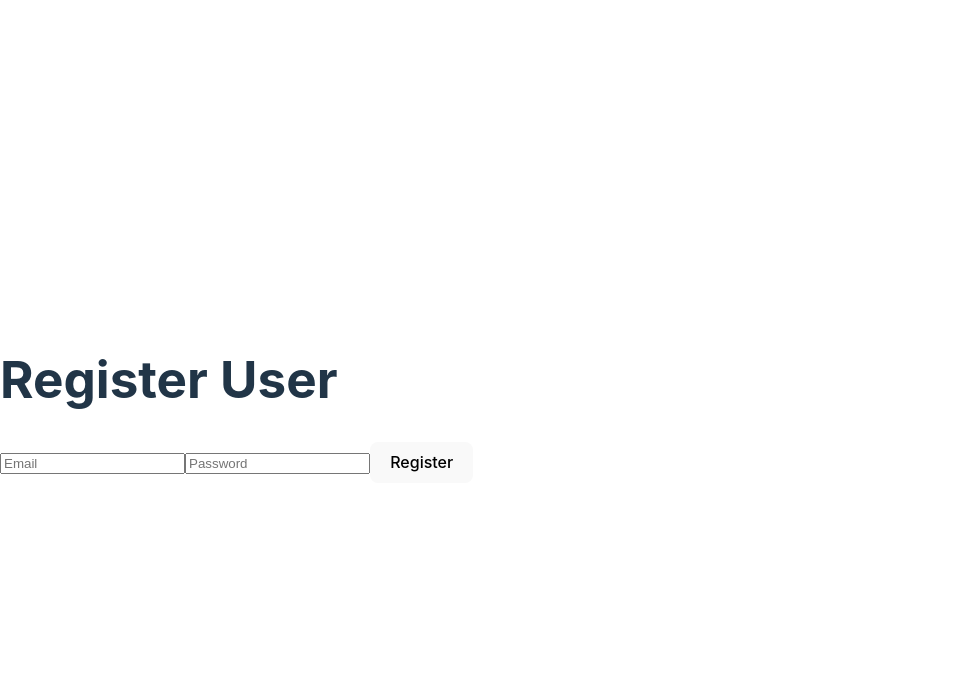
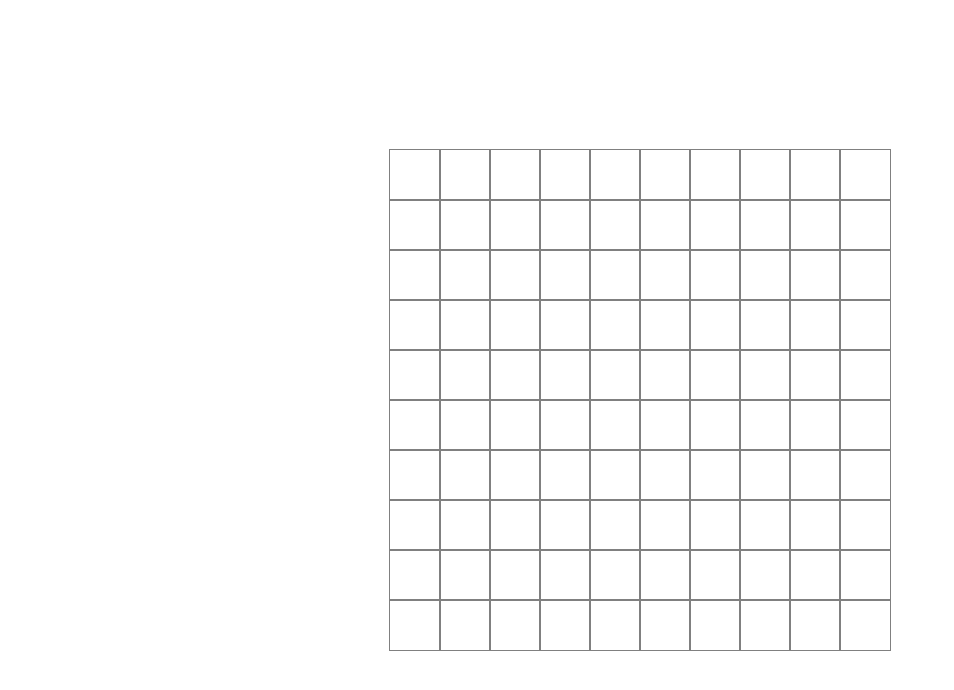
Before and after one commit to aurel1702/GgaAGReactDenoDemo, a React (Vite) app: page / in a window 1280 px wide. Shown: the top 690 px of the page, without its empty margins (0-954 px from the left). Built offline with nearby package versions, Linux system fonts and the light colour scheme.

Commit message:
Different colored head for snek

```diff
--- a/src/App.tsx
+++ b/src/App.tsx
@@ -33,8 +33,8 @@ function App () {
 
     return (
         <div>
-            {/*<Snake/>  gute ui -> kommentieren und entkommentieren  */}
-            {renderSelectedView()}
+            <Snake/>
+            {/*{renderSelectedView()}*/}
         </div>
     );
 }
--- a/src/games/Snake.tsx
+++ b/src/games/Snake.tsx
@@ -1,5 +1,5 @@
 import React, {Component} from "react";
-import "./Style.css"
+import "./Style.css";
 
 const  HEIGHT = 10;
 const  WIDTH  = 10;
@@ -87,7 +87,11 @@ class App extends Component {
 
     update() {
         let newRows = emptyRows();
-        this.state.snake.forEach(element => newRows[element.x][element.y] = 'snake')
+        // this.state.snake.forEach(element => newRows[element.x][element.y] = 'snake')
+        for (let i=0; i <this.state.snake.length; i++) {
+            newRows[this.state.snake[i].x][this.state.snake[i].y] = 'snake';
+        }
+        newRows[this.state.snake[this.state.snake.length-1].x][[this.state.snake[this.state.snake.length-1].y]] = 'snakeHead';
         newRows[this.state.food.x][this.state.food.y] = 'food';
         this.setState({rows: newRows});
     }
--- a/src/games/Style.css
+++ b/src/games/Style.css
@@ -46,7 +46,7 @@
 
 }
 
-.head {
+.snakeHead {
     outline: 1px solid brown;
     background-color: brown;
 
```
